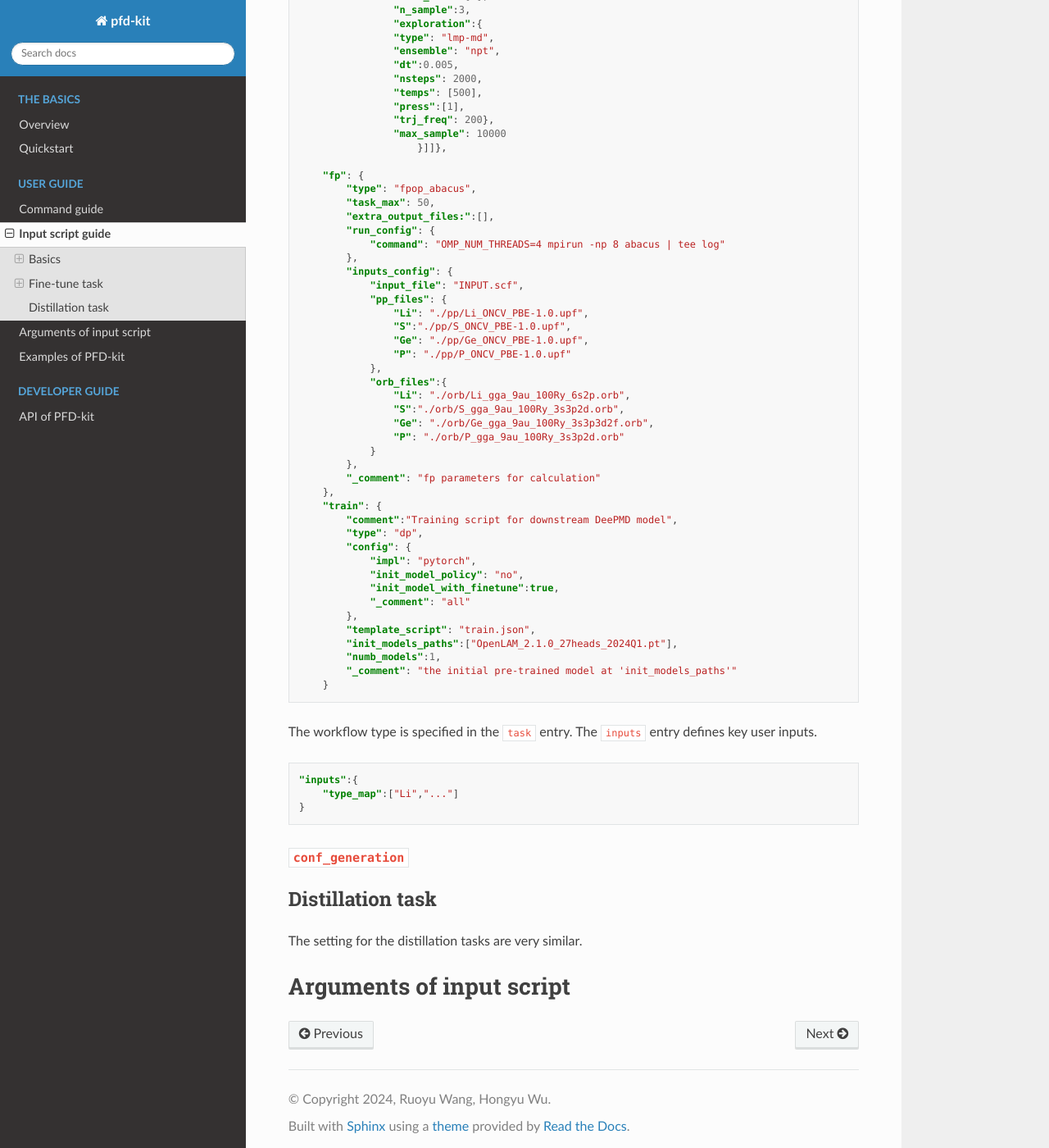
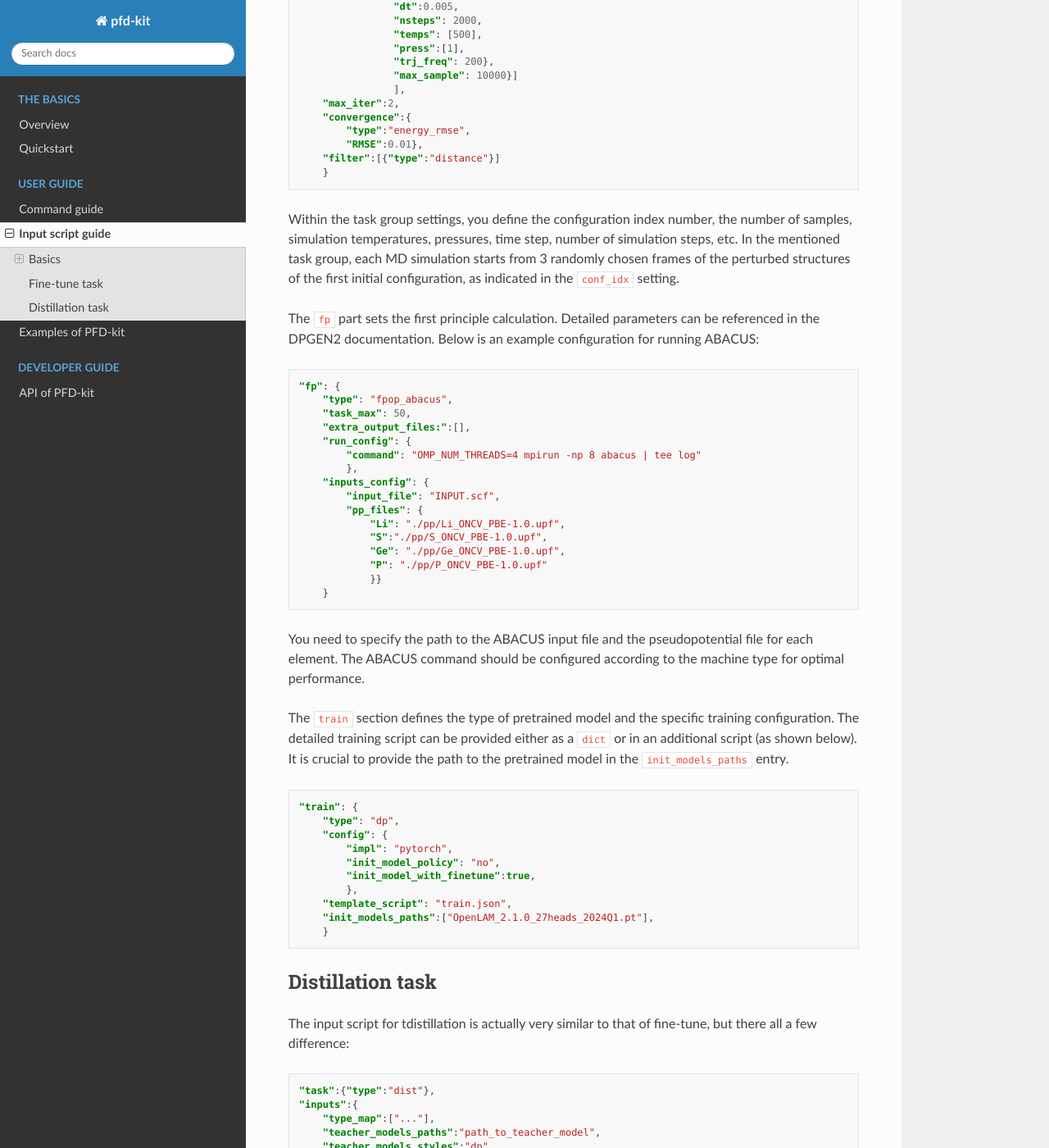
Before and after one commit to ruoyuwang1995nya/pfd-kit, a Sphinx documentation site: the page built from docs/usage/guide-on-script.md, in a window 1280 px wide and 1400 px high, scrolled down 3169 px. Shown: the whole window at 82% size. Built offline with Sphinx 7.4.7 and the Read the Docs theme 3.1.0, drawn with Linux system fonts in a browser that asks for light colours; some of the changed text lies outside the part shown.

Commit message:
fix: update script doc

````diff
--- a/docs/usage/guide-on-script.md
+++ b/docs/usage/guide-on-script.md
@@ -96,6 +96,7 @@
     "type_map":["Li","..."]
 }
 ```
+
 The `conf_generation` section defines how perturbed structures are generated from initial structure files. Multiple input structure files can be
 present in the `init_configuration` sub-section, and the `pert_generation` defines the rule for generating perturbed structures.
 ```json
@@ -112,23 +113,13 @@
         "pert_num": 5}]
 }
 ```
-The `exploration` section defines the
+The `exploration` section defines the parameters for molecular dynamics (MD) simulations, which iteratively add new data to the fine-tune training set. In this example, the MD exploration is performed using the LAMMPS package. Multiple exploration `stages` can be specified, each executed sequentially. Within each stage, various task groups with different settings can be defined. In this case, the workflow consists of a single stage with one task group.
 ```json
 "exploration": {
-        "max_iter":2,
-        "convergence":{
-            "type":"energy_rmse",
-            "RMSE":0.01},
-        "filter":[{
-            "type":"distance"
-        }],
-        "type": "lmp",
-        "config": {
-            "command": "lmp -var restart 0",
-            "shuffle_models": false,
-            "head": null},
-        "stages":[[
-            {  "_comment": "group 1 stage 1 of finetune-exploration",
+    "type": "lmp",
+    "config": {"command": "lmp -var restart 0"},
+    "stages":[[
+            { "_comment": "group 1 stage 1 of finetune-exploration",
                 "conf_idx": [0],
                 "n_sample":3,
                 "exploration":{
@@ -139,63 +130,71 @@
                 "temps": [500],
                 "press":[1],
                 "trj_freq": 200},
-                "max_sample": 10000
-                    }]]},
-
-    "fp": {
-        "type": "fpop_abacus",
-        "task_max": 50,
-        "extra_output_files:":[],
-        "run_config": {
-            "command": "OMP_NUM_THREADS=4 mpirun -np 8 abacus | tee log"
-        },
-        "inputs_config": {
-            "input_file": "INPUT.scf",
-            "pp_files": {
-                "Li": "./pp/Li_ONCV_PBE-1.0.upf",
-                "S":"./pp/S_ONCV_PBE-1.0.upf",
-                "Ge": "./pp/Ge_ONCV_PBE-1.0.upf",
-                "P": "./pp/P_ONCV_PBE-1.0.upf"
-            },
-            "orb_files":{
-                "Li": "./orb/Li_gga_9au_100Ry_6s2p.orb",
-                "S":"./orb/S_gga_9au_100Ry_3s3p2d.orb",
-                "Ge": "./orb/Ge_gga_9au_100Ry_3s3p3d2f.orb",
-                "P": "./orb/P_gga_9au_100Ry_3s3p2d.orb"
-            }
-        },
-        "_comment": "fp parameters for calculation"
-    },
-    "train": {
-        "comment":"Training script for downstream DeePMD model",
-        "type": "dp",
-        "config": {
-            "impl": "pytorch",
-            "init_model_policy": "no",
-            "init_model_with_finetune":true,
-            "_comment": "all"
-        },
-        "template_script": "train.json",
-        "init_models_paths":["OpenLAM_2.1.0_27heads_2024Q1.pt"],
-        "numb_models":1,
-        "_comment": "the initial pre-trained model at 'init_models_paths'"
+                "max_sample": 10000}]
+                ],
+    "max_iter":2,
+    "convergence":{
+        "type":"energy_rmse",
+        "RMSE":0.01},
+    "filter":[{"type":"distance"}]
     }
 ```
-The workflow type is specified in the `task` entry. The `inputs` entry defines key user inputs.
+Within the task group settings, you define the configuration index number, the number of samples, simulation temperatures, pressures, time step, number of simulation steps, etc. In the mentioned task group, each MD simulation starts from 3 randomly chosen frames of the perturbed structures of the first initial configuration, as indicated in the `conf_idx` setting.
+
+
+The `fp` part sets the first principle calculation. Detailed parameters can be referenced in the DPGEN2 documentation. Below is an example configuration for running ABACUS:
+
 ```json
-"inputs":{
-    "type_map":["Li","..."]
-}
+"fp": {
+    "type": "fpop_abacus",
+    "task_max": 50,
+    "extra_output_files:":[],
+    "run_config": {
+        "command": "OMP_NUM_THREADS=4 mpirun -np 8 abacus | tee log"
+        },
+    "inputs_config": {
+        "input_file": "INPUT.scf",
+        "pp_files": {
+            "Li": "./pp/Li_ONCV_PBE-1.0.upf",
+            "S":"./pp/S_ONCV_PBE-1.0.upf",
+            "Ge": "./pp/Ge_ONCV_PBE-1.0.upf",
+            "P": "./pp/P_ONCV_PBE-1.0.upf"
+            }}
+    }
+```
+You need to specify the path to the ABACUS input file and the pseudopotential file for each element. The ABACUS command should be configured according to the machine type for optimal performance.
+
+The `train` section defines the type of pretrained model and the specific training configuration. The detailed training script can be provided either as a `dict` or in an additional script (as shown below). It is crucial to provide the path to the pretrained model in the `init_models_paths` entry.
+```json
+"train": {
+    "type": "dp",
+    "config": {
+        "impl": "pytorch",
+        "init_model_policy": "no",
+        "init_model_with_finetune":true,
+        },
+    "template_script": "train.json",
+    "init_models_paths":["OpenLAM_2.1.0_27heads_2024Q1.pt"],
+    }
 ```
 
-### `conf_generation`
-
-
-
-
-
 ## Distillation task
-The setting for the distillation tasks are very similar.
-
-
-# Arguments of input script
+The input script for tdistillation is actually very similar to that of fine-tune, but there all a few difference:
+```json
+"task":{"type":"dist"},
+"inputs":{
+    "type_map":["..."],
+    "teacher_models_paths":"path_to_teacher_model",
+    "teacher_models_styles":"dp"
+    },
+"conf_generation":{...},
+"train":{
+    "type": "dp",
+    "config": {
+        "init_model_policy": "no",
+            },
+    "template_script": "train.json"
+},
+"exploration":{...}
+```
+You need to specify the teacher model style and path to the teacher model file at the `inputs` part. Moreover, the relevant setting in the training configuration also needs to be modified, as the distilled model is essentially a simpler model trained from scratch instead of fine-tune.
````
Also changed, not shown: 1 other file.
